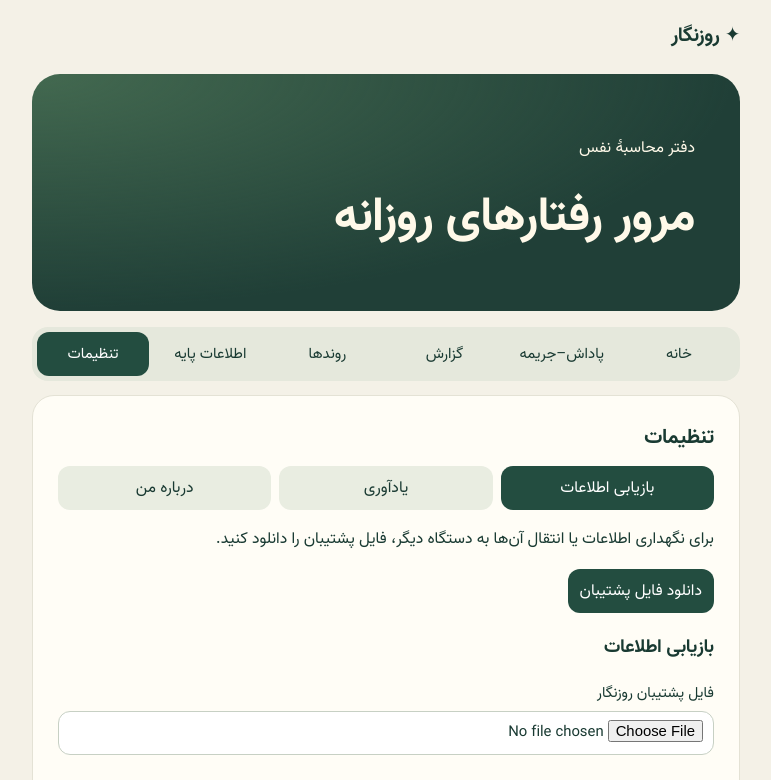
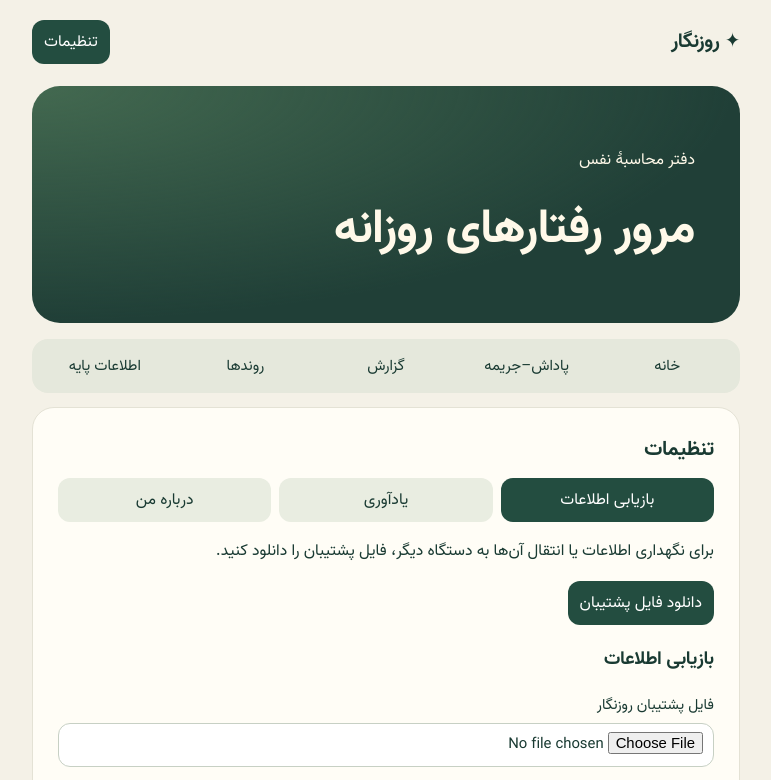
Before and after one commit to saeed-eshtad/Rooznegar, a plain HTML site: page index.html in a window 1280 px wide. Both pictures are taken after a click on the button "تنظیمات". Shown: the top 780 px of the page, without its empty margins (254-1025 px from the left). Drawn offline with Linux system fonts and the light colour scheme.

Commit message:
Move Settings to the header opposite the Rooznegar logo

```diff
--- a/app.js
+++ b/app.js
@@ -1120,9 +1120,10 @@ document.addEventListener('visibilitychange', () => {
 });
 renderReminder();
 
-for (const button of document.querySelectorAll('nav button')) {
+const pageTabs = document.querySelectorAll('button[data-tab]');
+for (const button of pageTabs) {
   button.onclick = () => {
-    for (const other of document.querySelectorAll('nav button')) other.removeAttribute('aria-current');
+    for (const other of pageTabs) other.removeAttribute('aria-current');
     button.setAttribute('aria-current', 'page');
     for (const panel of document.querySelectorAll('.panel')) panel.hidden = panel.id !== button.dataset.tab;
     activeTab = button.dataset.tab;
--- a/index.html
+++ b/index.html
@@ -12,7 +12,7 @@
 </head>
 <body>
 <main>
-<header><span class="brand">✦ روزنگار</span><button id="install" hidden>نصب برنامه</button></header>
+<header><span class="brand">✦ روزنگار</span><div class="header-actions"><button id="install" hidden>نصب برنامه</button><button type="button" data-tab="settings" aria-controls="settings">تنظیمات</button></div></header>
 <section class="hero"><p>دفتر محاسبهٔ نفس</p><h1>مرور رفتارهای روزانه</h1></section>
 <aside id="demo-tools" class="panel" hidden>
 <div class="row"><strong>نسخهٔ آزمایشی با داده‌های ساختگی</strong><a href="./">بازگشت به روزنگار شخصی</a></div>
@@ -27,7 +27,6 @@
 <button data-tab="reports" id="reports-tab">گزارش</button>
 <button data-tab="trends">روندها</button>
 <button data-tab="habits">اطلاعات پایه</button>
-<button data-tab="settings">تنظیمات</button>
 </nav>
 <section id="reminder-banner" class="reminder-banner row" hidden aria-label="یادآوری ثبت">
 <p role="status">رفتارهای دیروز هنوز ثبت نشده‌اند.</p>
--- a/style.css
+++ b/style.css
@@ -16,9 +16,9 @@ body{margin:0} main{max-width:740px;margin:auto;padding:20px 16px 46px}
 header,.row{display:flex;align-items:center;justify-content:space-between;gap:12px;flex-wrap:wrap}.brand{font-size:1.25rem;font-weight:bold}
 .hero{margin:22px 0 16px;padding:clamp(22px,6vw,45px);border-radius:28px;background:radial-gradient(ellipse at 0 0,#436950,transparent 70%),#203f37;color:#fff9e9}
 h1{font-size:clamp(1.8rem,6vw,3rem);margin:10px 0} h2{margin:0 0 12px;font-size:1.3rem} p{line-height:1.7}
-nav{display:grid;grid-template-columns:repeat(6,minmax(0,1fr));gap:5px;background:#e5e8dc;padding:5px;border-radius:16px}
+nav{display:grid;grid-template-columns:repeat(5,minmax(0,1fr));gap:5px;background:#e5e8dc;padding:5px;border-radius:16px}
 button,input,select,textarea{font:inherit;min-height:44px;border-radius:12px;color:inherit}button{border:0;padding:8px 12px;cursor:pointer;background:#e9ede1}
-nav button{padding:6px 2px;background:transparent} nav button[aria-current],.primary{background:#234d40;color:#fff}
+nav button{padding:6px 2px;background:transparent} [data-tab][aria-current],.primary{background:#234d40;color:#fff}
 :focus-visible{outline:3px solid #247658;outline-offset:2px}
 .panel{margin-top:14px;padding:clamp(14px,4vw,25px);background:#fffdf6;border-radius:22px;border:1px solid #e4e2d5}
 label{display:grid;gap:6px;font-size:.93rem} form{display:grid;gap:12px} input,select,textarea{width:100%;padding:8px 10px;border:1px solid #c7d0c4;background:#fff}
@@ -157,3 +157,5 @@ nav button{overflow-wrap:anywhere}
 .trend-reason-values .chart-row{grid-template-columns:minmax(4rem,6.5rem) minmax(0,1fr) minmax(2rem,auto)}
 .trend-reason-values progress{min-width:0}
 .trend-reason-count{text-align:left;font-variant-numeric:tabular-nums}
+
+.header-actions{display:flex;align-items:center;gap:6px;margin-inline-start:auto}
--- a/sw.js
+++ b/sw.js
@@ -1,5 +1,5 @@
 const prefix = 'rooznegar-';
-const version = prefix + '39';
+const version = prefix + '40';
 const files = ['./', './index.html', './style.css', './app.js', './manifest.webmanifest', './icon-192.png', './icon-512.png',
   './fonts/Vazir-Regular.woff2', './fonts/Vazir-Bold.woff2'];
 self.addEventListener('install', event => {
```
